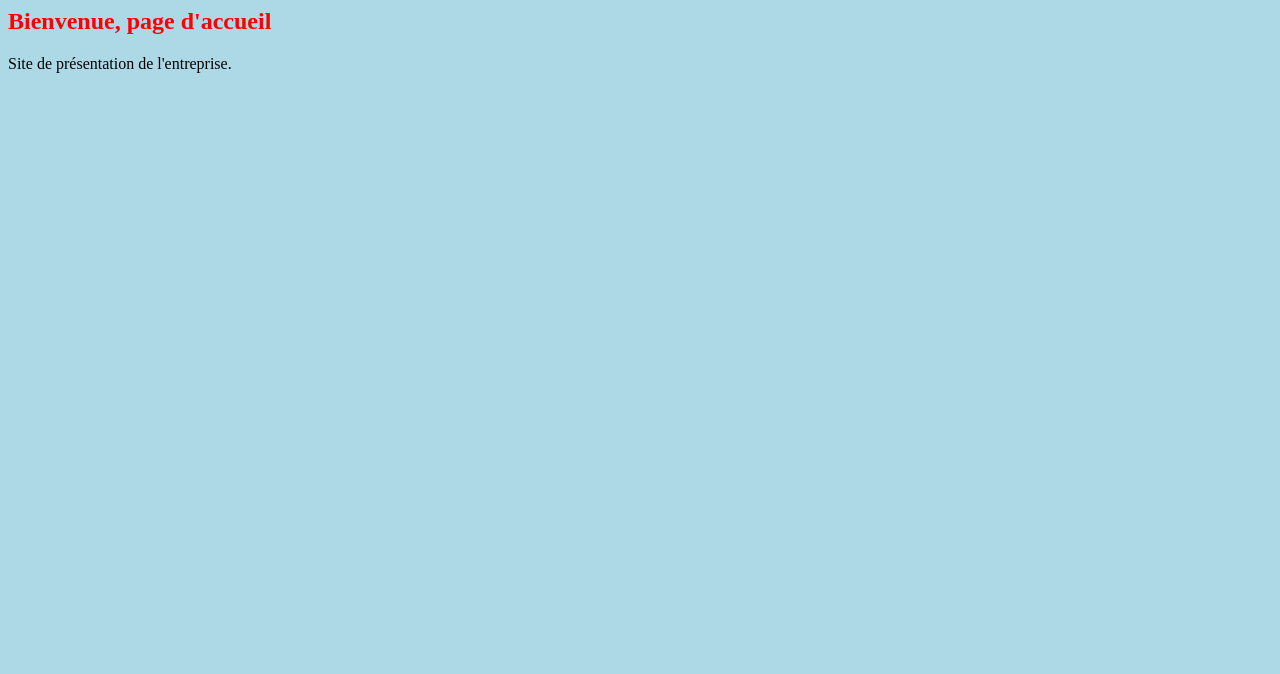
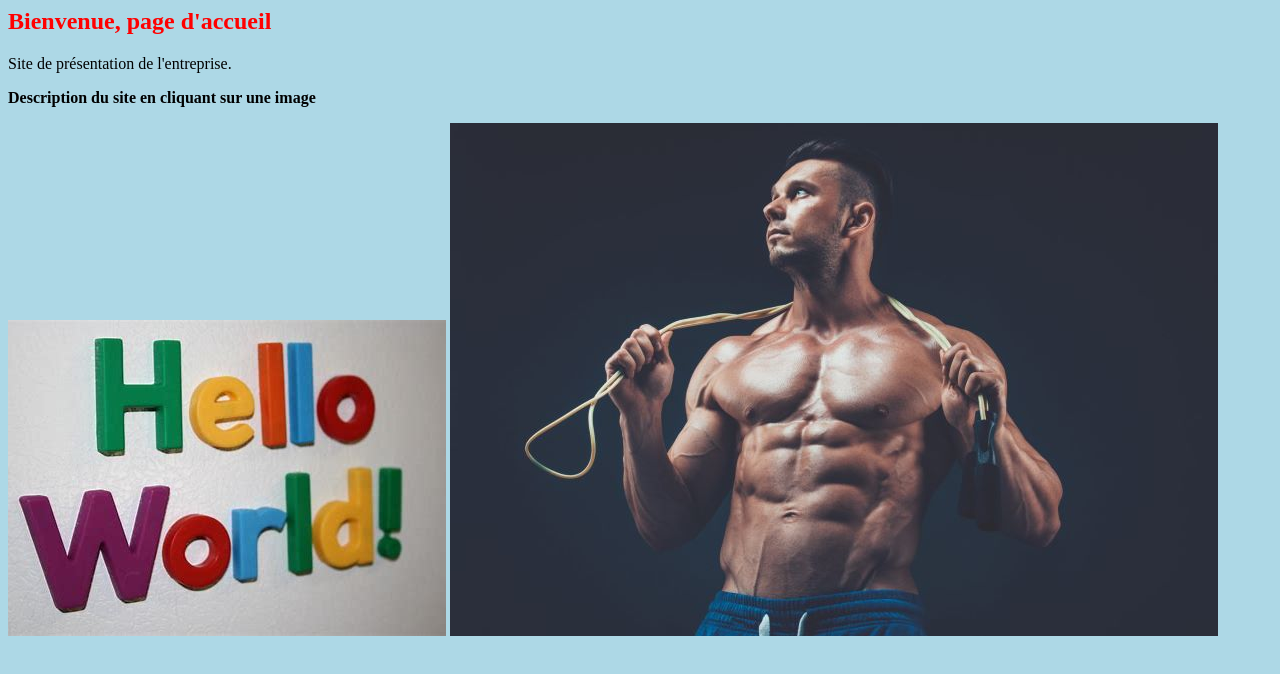
Before and after one commit to Fsam10/hello-world, a plain HTML site: page index.html in a window 1280 px wide. Drawn offline with Linux system fonts and the light colour scheme.

Commit message:
2 images added and 1 paragraphe Description added in index.html => index.html modified

```diff
--- a/index.html
+++ b/index.html
@@ -7,5 +7,8 @@
 <body>
     <h2>Bienvenue, page d'accueil</h2>
     <p>Site de présentation de l'entreprise.</p>
+    <p style="font-weight: bold;">Description du site en cliquant sur une image</p>
+    <img src="img_helloworld.jpg" alt="my hello">
+    <img src="fit1.jpg" alt="ex. fit">
 </body>
 </html>
```
Also changed, not shown: fit1.jpg (added), img_helloworld.jpg (added).
